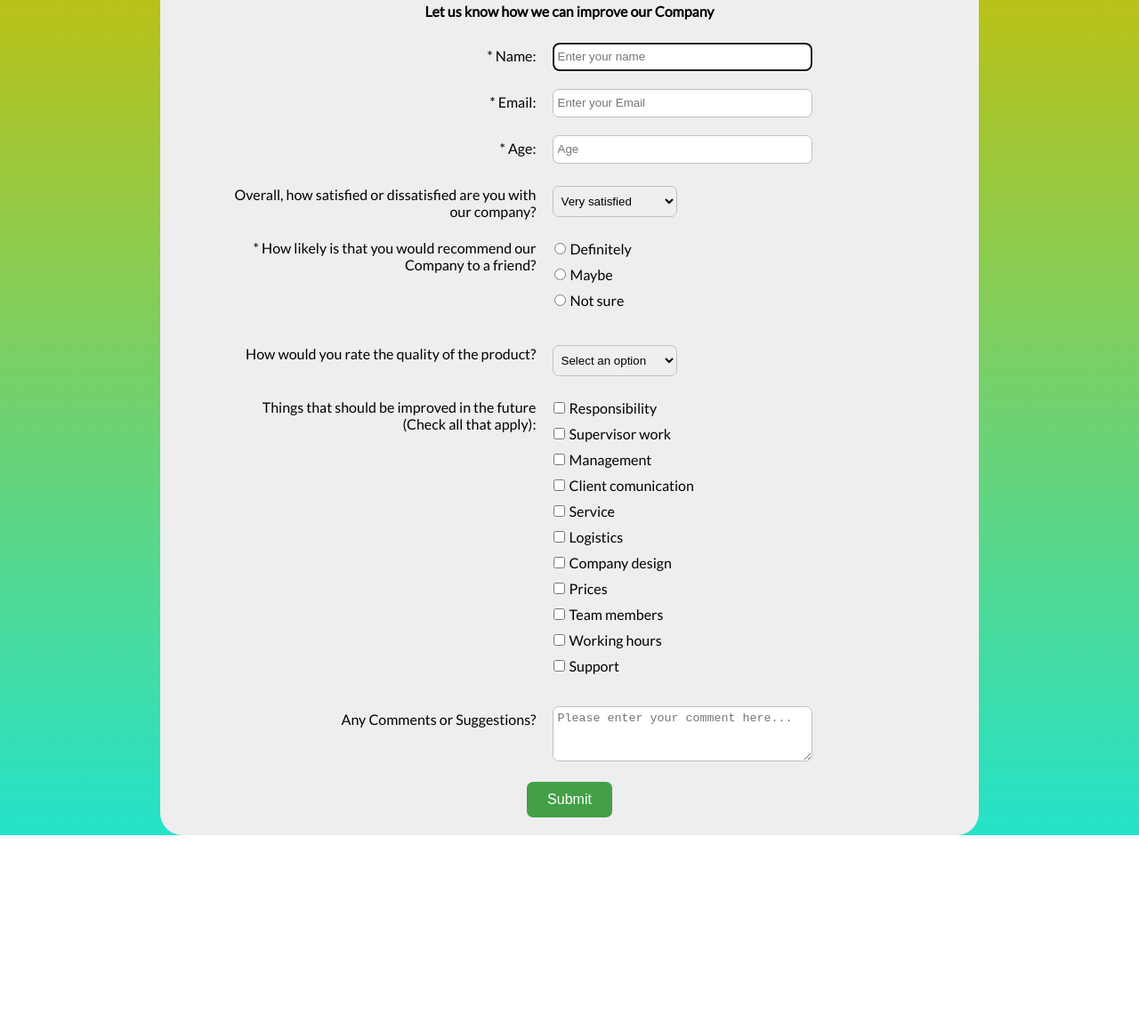
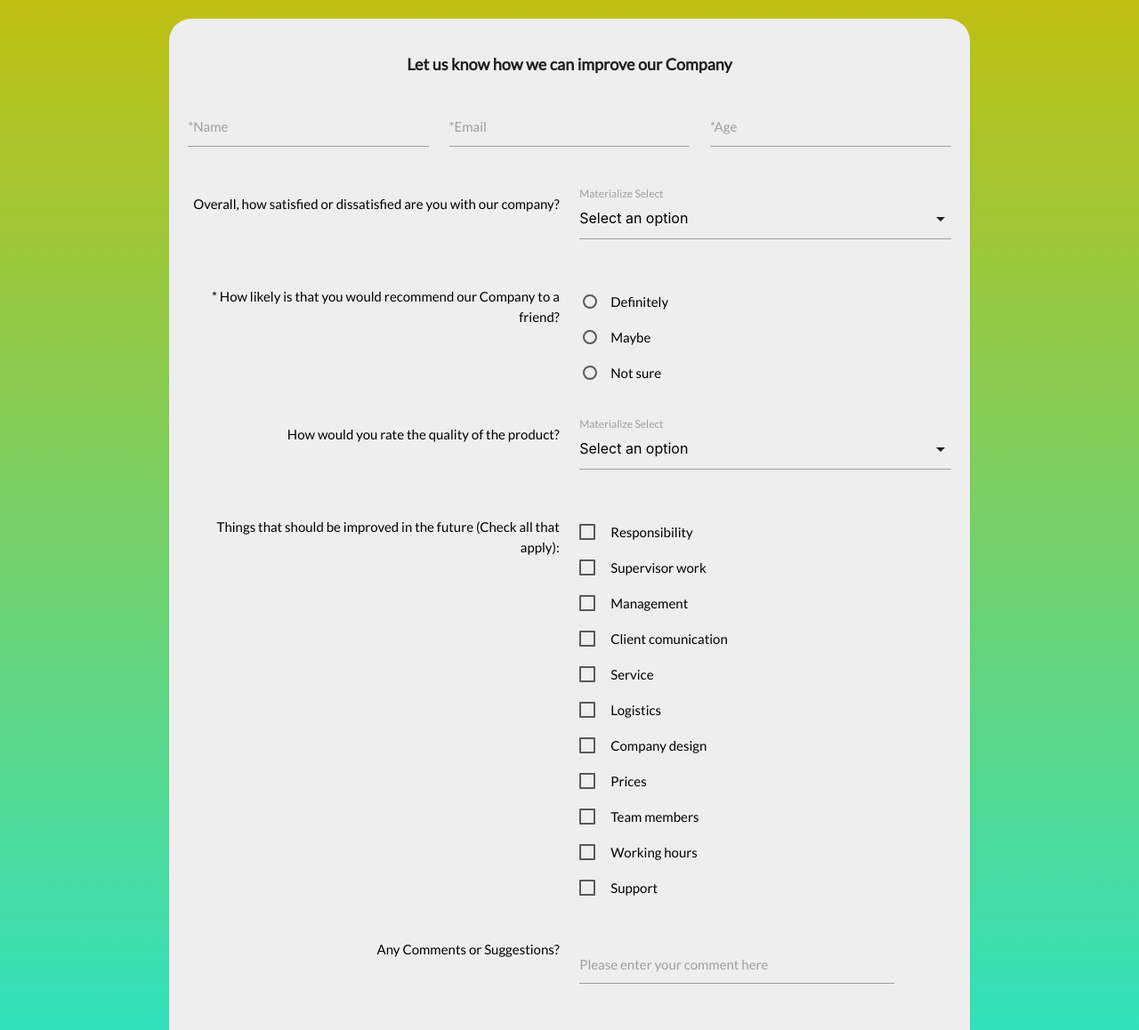
Before and after one commit to msk-git/Survey_Form, a plain HTML site: page index.html in a window 1280 px wide. Shown: the part 115-1273 px from the top of the page at 89% size. Before the commit the page ends 1054 px from the top, so only its background shows below. Drawn offline with nearby package versions, Linux system fonts and the light colour scheme.

Commit message:
Add initialization js file, change general style for materialize

```diff
--- a/index.html
+++ b/index.html
@@ -4,6 +4,12 @@
   <meta charset="UTF-8">
   <meta name="viewport" content="width=device-width, initial-scale=1.0">
   <meta http-equiv="X-UA-Compatible" content="ie=edge">
+  <!-- font awesome -->
+  <link rel="stylesheet" href="https://use.fontawesome.com/releases/v5.0.13/css/all.css" integrity="sha384-DNOHZ68U8hZfKXOrtjWvjxusGo9WQnrNx2sqG0tfsghAvtVlRW3tvkXWZh58N9jp" crossorigin="anonymous">
+  <!--Import Google Icon Font-->
+  <link href="https://fonts.googleapis.com/icon?family=Material+Icons" rel="stylesheet">
+  <!-- Compiled and minified CSS -->
+  <link rel="stylesheet" href="https://cdnjs.cloudflare.com/ajax/libs/materialize/1.0.0-beta/css/materialize.min.css">
   <title>Survey Form</title>
   <link rel="stylesheet" type="text/css" href="style.css">
   <style>@import url('https://fonts.googleapis.com/css?family=Lato');</style>
@@ -14,103 +20,182 @@
   <p id="description">
     <b>Let us know how we can improve our Company</b>
   </p>
-  <form id="survey-form" method="GET" action=" https://crossorigin.me/https://google.com ">
-    <div class="rowTab">
-      <div class="labels">
-        <label id="name-label" for="name">* Name: </label>
+
+
+  <div class="row">
+    <form id="survey-form" class="col s12" method="GET" action=" https://crossorigin.me/https://google.com ">
+      <div class="row">
+        <div class="input-field col s4">
+          <input name="name" id="name" type="text" class="validate" required>
+          <label id="name-label" for="name">*Name</label>
         </div>
-      <div class="rightTab">
-        <input autofocus type="text" name="name" id="name" class="input-field" placeholder="Enter your name" required>
+        <div class="input-field col s4">
+          <input name="email" id="email" type="email" class="validate" required>
+          <label id="email-label" for="email">*Email</label>
+        </div>
+        <div class="input-field col s4">
+            <input name="age" id="number" type="number" class="input-field" min="1" max="125">
+            <label id="number-label" for="last_name">*Age</label>
           </div>
       </div>
-    <div class="rowTab">
-      <div class="labels">
-        <label id="email-label" for="email">* Email: </label>
-      </div>
-      <div class="rightTab">
-        <input type="email" name="email" id="email" class="input-field" required placeholder="Enter your Email">
-      </div>
-    </div>
-    <div class="rowTab">
-      <div class="labels">
-        <label id="number-label" for="age">* Age: </label>
-      </div>
-      <div class="rightTab">
-        <input type="number" name="age" id="number" min="1" max="125" class="input-field" placeholder="Age">
-      </div>
-    </div>
-    <div class="rowTab">
-      <div class="labels">
+
+      <div class="row">
+        <div class="labels col s12 m6">
           <label for="satisdisat">Overall, how satisfied or dissatisfied are you with our company?</label>
         </div>
-      <div class="rightTab">
-        <select id="dropdown" name="currentPos" class="dropdown">
-      <option disabled value>Select an option</option>
+        <div id="satisdisat" class="input-field col s12 m6">
+          <select  name="currentPos" class="dropdown">
+            <option value="" disabled selected>Select an option</option>
             <option  value="versat">Very satisfied</option>
             <option value="somsat">Somewhat satisfied</option>
             <option value="neithsat">Neither satisfied nor dissatisfied</option>
             <option value="somdis">Somewhat dissatisfied</option>
             <option value="verdis">Very dissatisfied</option>
           </select>
+          <label>Materialize Select</label>
         </div>
       </div>
-    <div class="rowTab">
-      <div class="labels">
+
+      <div class="row">
+        <div class="labels col s12 m6">
           <label for="userRating">* How likely is that you would recommend our Company to a friend?</label>
         </div>
-      <div class="rightTab">
-        <ul style="list-style: none;">
-          <li class="radio"><label>Definitely<input name="radio-buttons" value="1"  type="radio" class="userRatings" ></label></li>
-          <li class="radio"><label>Maybe<input name="radio-buttons" value="2"  type="radio" class="userRatings" ></label></li>
-          <li class="radio"><label>Not sure<input name="radio-buttons" value="3"  type="radio" class="userRatings" ></label></li>
-        </ul>
+        <div id="userRating" class="col s12 m6">
+          <p>
+            <label>
+              <input name="radio-buttons" value="1" type="radio" class="with-gap">
+              <span>Definitely</span>
+            </label>
+          </p>
+          <p>
+            <label>
+              <input name="radio-buttons" value="2" type="radio" class="with-gap">
+              <span>Maybe</span>
+            </label>
+          </p>
+          <p>
+            <label>
+              <input name="radio-buttons" value="3" type="radio" class="with-gap">
+              <span>Not sure</span>
+            </label>
+          </p>
         </div>
       </div>
-    <div class="rowTab">
-      <div class="labels">
+
+      <div class="row">
+        <div class="labels col s12 m6">
           <label for="most-like">How would you rate the quality of the product?</label>
         </div>
-      <div class="rightTab">
-        <select id="most-like" name="mostLike" class="dropdown">
-      <option disabled selected value>Select an option</option>
+        <div id="most-like" class="input-field col s12 m6">
+          <select name="mostLike" class="dropdown">
+            <option disabled selected value="">Select an option</option>
             <option value="veryhigh">Very high quality</option>
             <option value="high">High quality</option>
             <option value="neitherhighnorlow">Neither high nor low quality</option>
             <option value="low">Low quality</option>
             <option value="verylow">Very low quality</option>
           </select>
+          <label>Materialize Select</label>
         </div>
       </div>
-    <div class="rowTab">
-      <div class="labels">
-        <label for="preferences">Things that should be improved in the future<br>(Check all that apply): </label>
+
+      <div class="row">
+        <div class="labels col s12 m6">
+          <label for="preferences">Things that should be improved in the future (Check all that apply): </label>
         </div>
-      <div class="rightTab">
-        <ul id="preferences" style="list-style: none;">
-          <li class="checkbox"><label><input name="prefer" value="1" type="checkbox" class="userRatings">Responsibility</label></li>
-          <li class="checkbox"><input name="prefer" value="2" type="checkbox" class="userRatings">Supervisor work</li>
-          <li class="checkbox"><label><input name="prefer" value="3" type="checkbox" class="userRatings">Management</label></li>
-          <li class="checkbox"><label><input name="prefer" value="4" type="checkbox" class="userRatings">Client comunication</label></li>
-          <li class="checkbox"><label><input name="prefer" value="5" type="checkbox" class="userRatings">Service</label></li>
-          <li class="checkbox"><label><input name="prefer" value="6" type="checkbox" class="userRatings">Logistics</label></li>
-          <li class="checkbox"><label><input name="prefer" value="7" type="checkbox" class="userRatings">Company design</label></li>
-          <li class="checkbox"><label><input name="prefer" value="8" type="checkbox" class="userRatings">Prices</label></li>
-          <li class="checkbox"><label><input name="prefer" value="9" type="checkbox" class="userRatings">Team members</label></li>
-          <li class="checkbox"><label><input name="prefer" value="10" type="checkbox" class="userRatings">Working hours</label></li>
-          <li class="checkbox"><label><input name="prefer" value="10" type="checkbox" class="userRatings">Support</label></li>
-        </ul>
+        <div id="preferences" class="col s12 m5">
+          <p>
+            <label>
+              <input class="userRatings" type="checkbox" value="1" name="prefer" />
+              <span>Responsibility</span>
+            </label>
+          </p>
+          <p>
+            <label>
+              <input class="userRatings" type="checkbox" value="2" name="prefer" />
+              <span>Supervisor work</span>
+            </label>
+          </p>
+          <p>
+            <label>
+              <input class="userRatings" type="checkbox" value="3" name="prefer" />
+              <span>Management</span>
+            </label>
+          </p>
+          <p>
+            <label>
+              <input class="userRatings" type="checkbox" value="4" name="prefer" />
+              <span>Client comunication</span>
+            </label>
+          </p>
+          <p>
+            <label>
+              <input class="userRatings" type="checkbox" value="5" name="prefer" />
+              <span>Service</span>
+            </label>
+          </p>
+          <p>
+            <label>
+              <input class="userRatings" type="checkbox" value="6" name="prefer" />
+              <span>Logistics</span>
+            </label>
+          </p>
+          <p>
+            <label>
+              <input class="userRatings" type="checkbox" value="7" name="prefer" />
+              <span>Company design</span>
+            </label>
+          </p>
+          <p>
+            <label>
+              <input class="userRatings" type="checkbox" value="8" name="prefer" />
+              <span>Prices</span>
+            </label>
+          </p>
+          <p>
+            <label>
+              <input class="userRatings" type="checkbox" value="9" name="prefer" />
+              <span>Team members</span>
+            </label>
+          </p>
+          <p>
+            <label>
+              <input class="userRatings" type="checkbox" value="10" name="prefer" />
+              <span>Working hours</span>
+            </label>
+          </p>
+          <p>
+            <label>
+              <input class="userRatings" type="checkbox" value="11" name="prefer" />
+              <span>Support</span>
+            </label>
+          </p>
         </div>
       </div>
-    <div class="rowTab">
-      <div class="labels">
+
+      <div class="row">
+        <div class="labels col s12 m6">
           <label for="comments">Any Comments or Suggestions?</label>
         </div>
-      <div class="rightTab">
-        <textarea id="comments" class="input-field" style="height:50px;resize:vertical;" name="comment" placeholder="Please enter your comment here..."></textarea>
+        <div class="row">
+          <div class="input-field col s12 m5">
+            <textarea id="comments" class="materialize-textarea" name="comment" data-length="1000"></textarea>
+            <label for="comments">Please enter your comment here</label>
           </div>
         </div>
-    <button id="submit" type="submit">Submit</button>
+      </div>
+
+      <button class="btn-large waves-effect waves-light" type="submit" name="action">Submit
+          <i class="material-icons right">send</i>
+      </button>
+
     </form>
   </div>
+</div>
+
+<!-- Compiled and minified JavaScript -->
+<script src="https://code.jquery.com/jquery-3.3.1.min.js"></script>
+<script src="https://cdnjs.cloudflare.com/ajax/libs/materialize/1.0.0-beta/js/materialize.min.js"></script>
+<script type="text/javascript" src="materialize_script.js"></script>
 </body>
 </html>
--- /dev/null
+++ b/materialize_script.js
@@ -0,0 +1,4 @@
+$(document).ready(function(){
+  $('select').formSelect();
+  $('textarea#comments').characterCounter();
+});
--- a/style.css
+++ b/style.css
@@ -9,6 +9,7 @@ html,body {
 
 header {
   font-size: 2em;
+  text-align: center;
   font-weight: bold;
   margin: 20px;
 }
@@ -23,16 +24,35 @@ header {
   padding-top: 20px;
 }
 
+#description {
+  font-size: 1.2em;
+  text-align: center;
+}
+
 .labels {
   display: inline-block;
   text-align: right;
-  width: 40%;
   padding: 5px;
   vertical-align: top;
   margin-top: 10px;
 }
 
-.rightTab {
+label {
+  font-size: 1rem;
+   color: #000000;}
+
+#userRating {
+  text-align: center;
+}
+
+p {
+  display: block;
+  text-align: left;
+  margin-block-start: 1em;
+  margin-block-end: 1em;
+}
+
+/* .rightTab {
   display: inline-block;
   text-align: left;
   width: 48%;
@@ -46,9 +66,9 @@ header {
   margin: 10px;
   border: 1px solid #c0c0c0;
   border-radius: 7px;
-}
+} */
 
-#userAge {
+/* #userAge {
   width: 40px;
 }
 
@@ -56,8 +76,8 @@ header {
 input[type="checkbox"] {
   float: left;
   margin-right: 5px;
-}
-
+} */
+/*
 #submit {
   background-color: #43a047;
   border-radius: 4px;
@@ -86,8 +106,8 @@ input[type="checkbox"] {
   margin-left: 10px;
   display: block;
   padding-bottom: 10px;
-}
-
+} */
+/*
 @media screen and (max-width: 833px) {
   .input-field {
     width: 80%;
@@ -112,4 +132,4 @@ input[type="checkbox"] {
   select {
     width: 100%;
   }
-}
+} */
```
Lines whose indentation alone changed are shown as unchanged.
